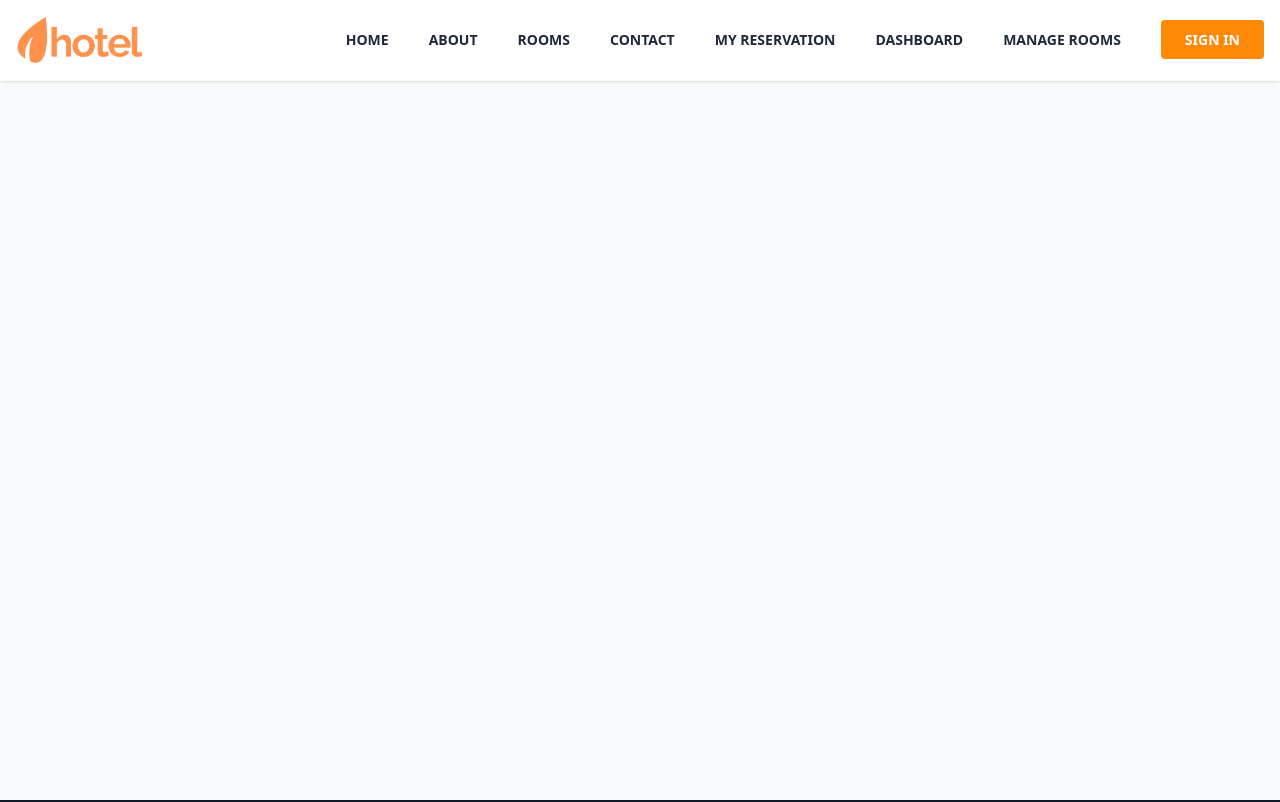
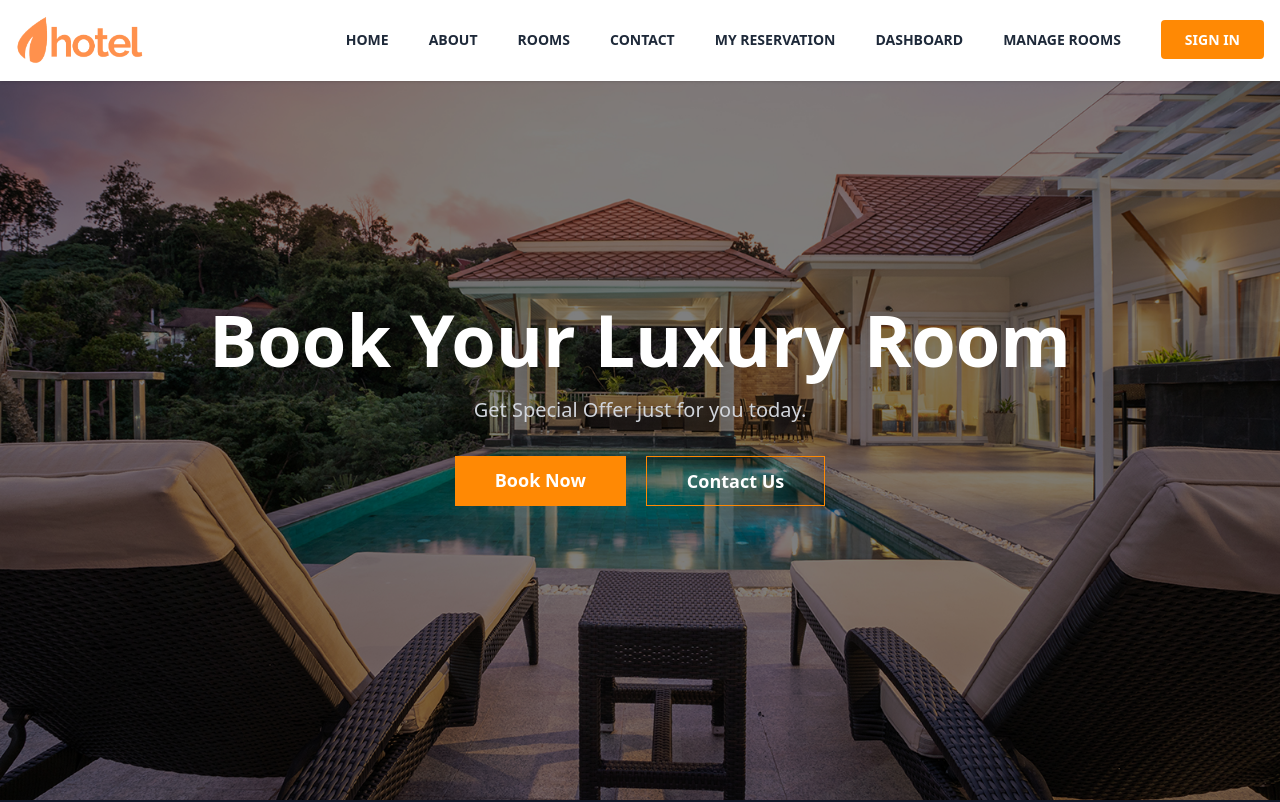
Before and after one commit to ReintB/booking-hotel, a Next.js app: page / in a window 1280 px wide. Shown: the top 802 px of the page. Built offline with nearby package versions, Linux system fonts and the light colour scheme.

Commit message:
feat: add hero section

```diff
--- a/app/page.tsx
+++ b/app/page.tsx
@@ -1,9 +1,9 @@
-import Image from "next/image";
+import Hero from "@/components/hero";
 
 export default function Home() {
   return (
-    <div className="">
-      <h1>Home Page</h1>
+    <div>
+      <Hero />
     </div>
   );
 }
--- /dev/null
+++ b/components/hero.tsx
@@ -0,0 +1,42 @@
+import Image from "next/image";
+import Link from "next/link";
+
+const Hero = () => {
+  return (
+    <div className="relative h-screen text-white overflow-hidden">
+      <div className="absolute inset-0">
+        <Image
+          src="/hero.jpg"
+          alt="hero image"
+          fill
+          className="object-cover object-center w-full h-full"
+        />
+        <div className="absolute inset-0 bg-black opacity-50"></div>
+      </div>
+      <div className="relative flex flex-col justify-center items-center h-full text-center">
+        <h1 className="text-7xl font-extrabold leading-tight mb-3 capitalize">
+          Book your luxury room
+        </h1>
+        <p className="text-xl text-gray-300 mb-8">
+          Get Special Offer just for you today.
+        </p>
+        <div className="flex gap-5">
+          <Link
+            href="/room"
+            className="bg-orange-400 text-white hover:bg-orange-500 py-2.5 px-6 md:px-10 text-lg font-semibold hover:scale-105 hover:shadow-lg"
+          >
+            Book Now
+          </Link>
+          <Link
+            href="/contact"
+            className="bg-transparent border border-orange-400 text-white hover:bg-orange-500 py-2.5 px-6 md:px-10 text-lg font-semibold hover:scale-105 hover:shadow-lg"
+          >
+            Contact Us
+          </Link>
+        </div>
+      </div>
+    </div>
+  );
+};
+
+export default Hero;
```
